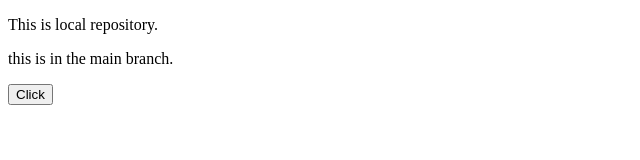
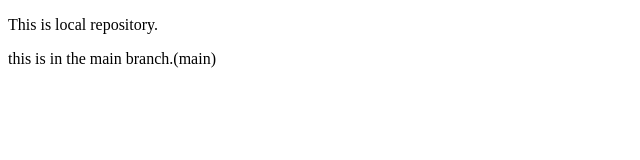
Before and after one commit to jaswinder-dev/localRepo, a plain HTML site: page index.html in a window 1280 px wide. Shown: the whole page, without its empty margins (0-640 px from the left). Drawn offline with Linux system fonts and the light colour scheme.

Commit message:
main modified

```diff
--- a/index.html
+++ b/index.html
@@ -7,7 +7,6 @@
 </head>
 <body>
     <p>This is local repository.</p>
-    <p>this is in the main branch.</p>
-    <button>Click</button>
+    <p>this is in the main branch.(main)</p>
 </body>
 </html>
```
